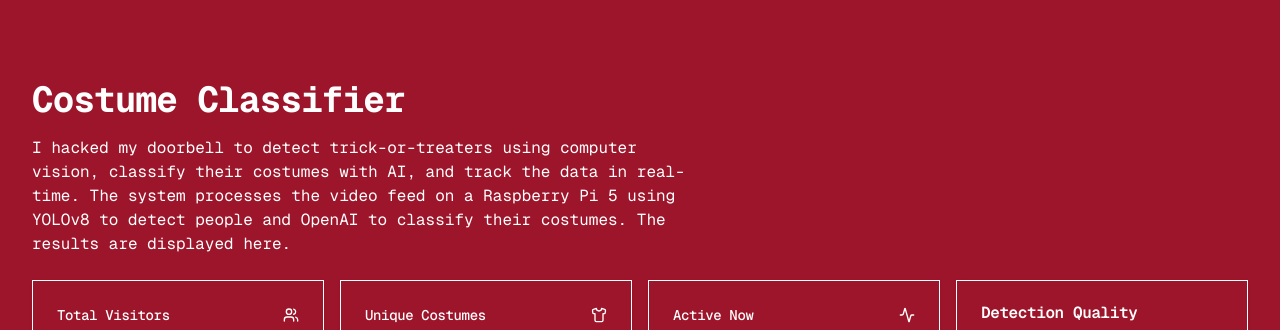
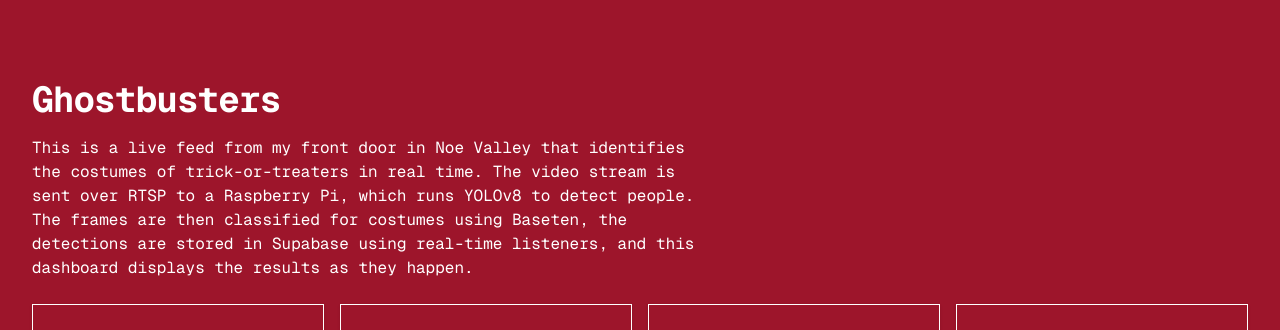
Before and after one commit to alanagoyal/ghostbusters, a Next.js app in the folder frontend/: page / in a window 1280 px wide. Shown: the top 330 px of the page. Built offline with nearby package versions, Linux system fonts and the light colour scheme; no server answers; the database is empty.

Commit message:
update title and desc

```diff
--- a/frontend/components/dashboard/dashboard-client.tsx
+++ b/frontend/components/dashboard/dashboard-client.tsx
@@ -10,6 +10,10 @@
 import { LiveFeed } from "@/components/dashboard/live-feed";
 import { ConfidenceMeter } from "@/components/dashboard/confidence-meter";
 import { PhotoGallery } from "@/components/dashboard/photo-gallery";
+
+const DASHBOARD_TITLE = "Ghostbusters";
+const DASHBOARD_DESCRIPTION =
+  "This is a live feed from my front door in Noe Valley that identifies the costumes of trick-or-treaters in real time. The video stream is sent over RTSP to a Raspberry Pi, which runs YOLOv8 to detect people. The frames are then classified for costumes using Baseten, the detections are stored in Supabase using real-time listeners, and this dashboard displays the results as they happen.";
 
 interface PersonDetection {
   id: string;
@@ -28,7 +32,8 @@
 }
 
 export function DashboardClient({ initialDetections }: DashboardClientProps) {
-  const [detections, setDetections] = useState<PersonDetection[]>(initialDetections);
+  const [detections, setDetections] =
+    useState<PersonDetection[]>(initialDetections);
 
   // Subscribe to real-time updates
   useEffect(() => {
@@ -51,7 +56,10 @@
 
   // Calculate costume statistics
   const costumeStats = useMemo(() => {
-    const costumeCounts = new Map<string, { count: number; descriptions: string[] }>();
+    const costumeCounts = new Map<
+      string,
+      { count: number; descriptions: string[] }
+    >();
     let totalWithCostume = 0;
 
     detections.forEach((d) => {
@@ -59,13 +67,16 @@
         const existing = costumeCounts.get(d.costume_classification);
         if (existing) {
           existing.count++;
-          if (d.costume_description && !existing.descriptions.includes(d.costume_description)) {
+          if (
+            d.costume_description &&
+            !existing.descriptions.includes(d.costume_description)
+          ) {
             existing.descriptions.push(d.costume_description);
           }
         } else {
           costumeCounts.set(d.costume_classification, {
             count: 1,
-            descriptions: d.costume_description ? [d.costume_description] : []
+            descriptions: d.costume_description ? [d.costume_description] : [],
           });
         }
         totalWithCostume++;
@@ -78,7 +89,8 @@
         fullName: name,
         count: data.count,
         descriptions: data.descriptions,
-        percentage: totalWithCostume > 0 ? (data.count / totalWithCostume) * 100 : 0,
+        percentage:
+          totalWithCostume > 0 ? (data.count / totalWithCostume) * 100 : 0,
       }))
       .sort((a, b) => b.count - a.count)
       .slice(0, 5);
@@ -107,14 +119,10 @@
       <div className="container mx-auto px-4 sm:px-6 lg:px-8 pb-6 space-y-6">
         <div className="space-y-3 sm:space-y-4">
           <h1 className="text-3xl sm:text-4xl font-bold tracking-tight">
-            Costume Classifier
+            {DASHBOARD_TITLE}
           </h1>
           <p className="text-sm sm:text-base text-muted-foreground max-w-2xl">
-            I hacked my doorbell to detect trick-or-treaters using computer
-            vision, classify their costumes with AI, and track the data in
-            real-time. The system processes the video feed on a Raspberry Pi 5
-            using YOLOv8 to detect people and OpenAI to classify their costumes.
-            The results are displayed here.
+            {DASHBOARD_DESCRIPTION}
           </p>
         </div>
 
```
